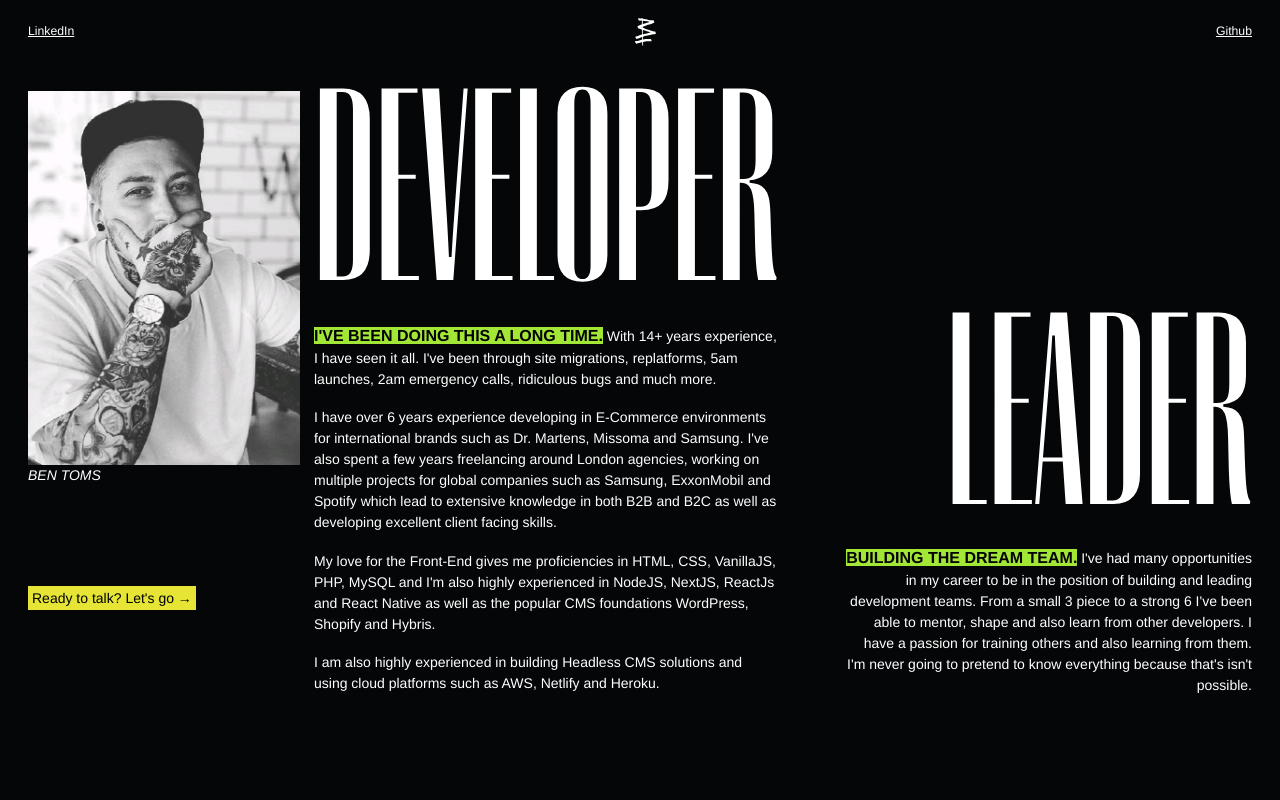
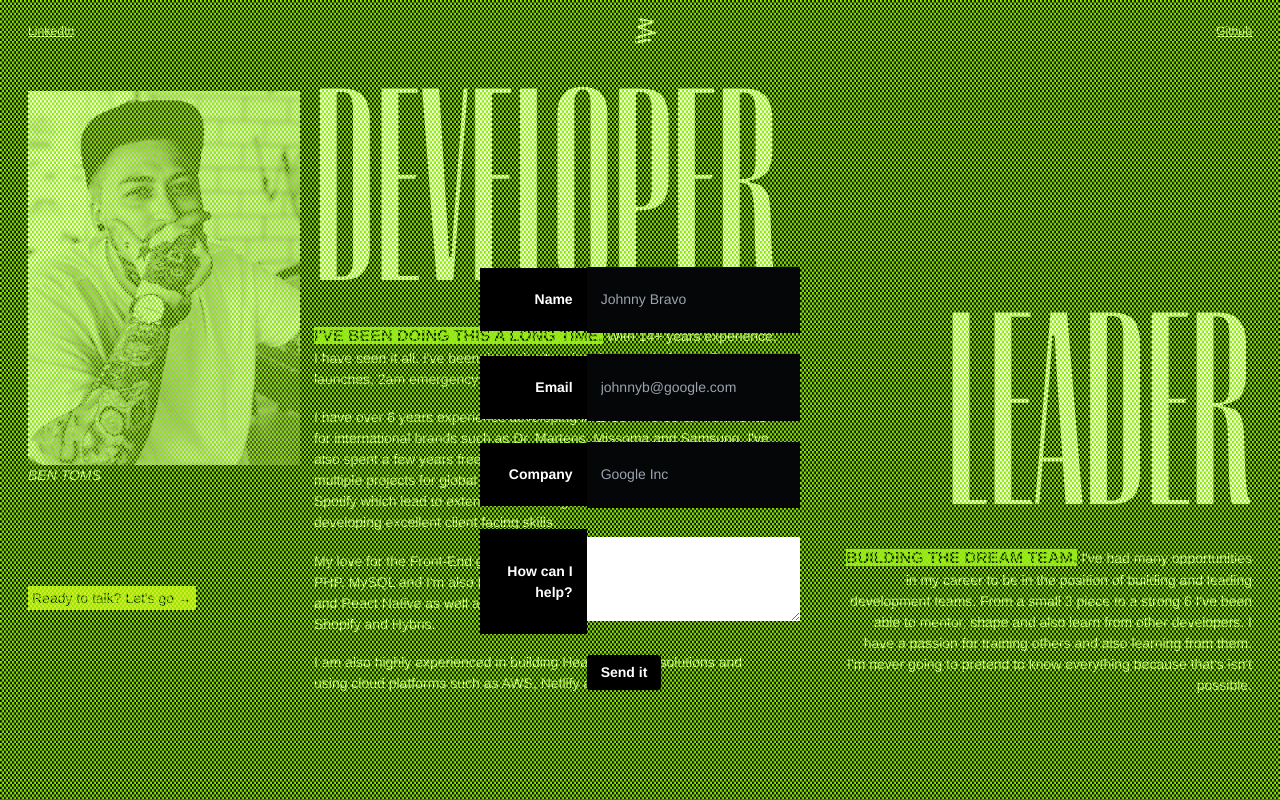
Before and after one commit to bentoms-dev/portfolio, a Next.js app: page / in a window 1280 px wide. Shown: the top 800 px of the page. Built offline with nearby package versions, Linux system fonts and the light colour scheme; a web font is replaced by a local one.

Commit message:
added form

```diff
--- a/components/about.js
+++ b/components/about.js
@@ -2,10 +2,14 @@ import Image from 'next/image'
 import Link from 'next/link'
 import me from '.././public/ben-toms-2.jpeg'
 import styles from '../styles/Home.module.css'
+import Form from './form'
 
 export default function About() {
     return (
     <div className='container'>
+        <div className='overlay__tiled'>
+            <Form/>
+        </div>
         <div className={styles.container}>
             <div className='grid grid-cols-1 lg:grid-cols-3 justify-items-end mb-10 lg:mb-28'>
                 <div className='grid grid-cols-1 md:grid-cols-3 col-span-2'>
--- /dev/null
+++ b/components/form.js
@@ -0,0 +1,158 @@
+export default function Form() {
+
+    // Handles the submit event on form submit.
+    const handleSubmit = async (event) => {
+        // Stop the form from submitting and refreshing the page.
+        event.preventDefault()
+
+        // Get data from the form.
+        const data = {
+            name: event.target.name.value,
+            company: event.target.company.value,
+            email: event.target.email.value,
+            message: event.target.message.value
+        }
+
+        // Send the data to the server in JSON format.
+        const JSONdata = JSON.stringify(data)
+
+        // API endpoint where we send form data.
+        const endpoint = '/api/form'
+
+        // Form the request for sending data to the server.
+        const options = {
+        // The method is POST because we are sending data.
+        method: 'POST',
+        // Tell the server we're sending JSON.
+        headers: {
+            'Content-Type': 'application/json',
+        },
+        // Body of the request is the JSON data we created above.
+        body: JSONdata,
+        }
+
+        // Send the form data to our forms API on Vercel and get a response.
+        const response = await fetch(endpoint, options)
+
+        // Get the response data from server as JSON.
+        // If server returns the name submitted, that means the form works.
+        const result = await response.json()
+        console.log(`Is this your full name: ${result.data}`)
+    }
+
+    return (
+        <div className='grid grid-cols-1 w-1/4 h-1/3 form'>
+            <form className="w-full max-w-lg">
+                <div className="md:flex md:items-center mb-6">
+                    <div className="md:w-1/3">
+                        <label className="block bg-black text-white py-6  font-bold md:text-right mb-1 md:mb-0 pr-4" htmlFor="inline-full-name">
+                            Name
+                        </label>
+                    </div>
+                    <div className="md:w-2/3">
+                        <input className="appearance-none w-full py-7 px-4 text-white leading-tight focus:outline-none focus:text-black focus:bg-white focus:border-white" id="inline-full-name" type="text" placeholder="Johnny Bravo"/>
+                    </div>
+                </div>
+                <div className="md:flex md:items-center mb-6">
+                    <div className="md:w-1/3">
+                        <label className="block bg-black text-white py-6 font-bold md:text-right mb-1 md:mb-0 pr-4" htmlFor="inline-email">
+                            Email
+                        </label>
+                    </div>
+                    <div className="md:w-2/3">
+                        <input className="appearance-none w-full py-7 px-4 text-white leading-tight focus:outline-none focus:text-black focus:bg-white focus:border-white" id="inline-email" type="email" placeholder="johnnyb@google.com"/>
+                    </div>
+                </div>
+                <div className="md:flex md:items-center mb-6">
+                    <div className="md:w-1/3">
+                        <label className="block bg-black text-white py-6 font-bold md:text-right mb-1 md:mb-0 pr-4" htmlFor="inline-company">
+                            Company
+                        </label>
+                    </div>
+                    <div className="md:w-2/3">
+                        <input className="appearance-none w-full py-7 px-4 text-white leading-tight focus:outline-none focus:text-black focus:bg-white focus:border-white" id="inline-company" type="company" placeholder="Google Inc"/>
+                    </div>
+                </div>
+                <div className="md:flex md:items-center mb-6">
+                    <div className="md:w-1/3">
+                        <label className="block bg-black text-white py-9 font-bold md:text-right mb-1 md:mb-0 pr-4" htmlFor="inline-message">
+                            How can I help?
+                        </label>
+                    </div>
+                    <div className="md:w-2/3">
+                        <textarea
+                        id='inline-message'
+                        name='message'
+                        className="appearance-none w-full py-7 px-4 text-white leading-tight focus:outline-none focus:text-black focus:bg-white focus:border-white"
+                        ></textarea>
+                    </div>
+                </div>
+
+                <div className="md:flex md:items-center">
+                    <div className="md:w-1/3"></div>
+                    <div className="md:w-2/3">
+                    <button className="shadow bg-black hover:bg-white hover:text-black focus:shadow-outline focus:outline-none text-white font-bold py-2 px-4 rounded" type="button">
+                        Send it
+                    </button>
+                    </div>
+                </div>
+            </form>
+
+            {/* <form
+            name="contact"
+            method="POST"
+            data-netlify="true"
+            className="px-8 pt-6 pb-8 mb-4">
+                <div className="grid">
+                    <div className="mb-4">
+                        <label
+                        htmlFor="name"
+                        className="block text-gray-700 text-sm font-bold mb-2">Name:</label>
+                        <input
+                        type="text"
+                        id="name"
+                        name="name"
+                        className="shadow appearance-none border rounded w-full py-2 px-3 text-gray-700 leading-tight focus:outline-none focus:shadow-outline" />
+                    </div>
+                    <div className="mb-4">
+                        <label
+                        htmlFor="company"
+                        className="block text-gray-700 text-sm font-bold mb-2">Company</label>
+                        <input
+                        type="text"
+                        id="company"
+                        name="company"
+                        className="shadow appearance-none border rounded w-full py-2 px-3 text-gray-700 leading-tight focus:outline-none focus:shadow-outline" />
+                    </div>
+                    <div className="mb-4">
+                        <label
+                        htmlFor="email"
+                        className="block text-gray-700 text-sm font-bold mb-2">Email</label>
+                        <input
+                        type="text"
+                        id="email"
+                        name="email"
+                        className="shadow appearance-none border rounded w-full py-2 px-3 text-gray-700 leading-tight focus:outline-none focus:shadow-outline" />
+                    </div>
+                    <div className="mb-4">
+                        <label
+                        className="block text-gray-700 text-sm font-bold mb-2"
+                        htmlFor="message">How can I help?</label>
+                        <textarea
+                        id='message'
+                        name='message'
+                        className="shadow appearance-none border rounded w-full py-2 px-3 text-gray-700 leading-tight focus:outline-none focus:shadow-outline"
+                        ></textarea>
+                    </div>
+                    <div className="flex items-center justify-between">
+                        <button
+                        className="bg-gray-500 hover:bg-gray-700 text-white font-bold py-2 px-4 rounded focus:outline-none focus:shadow-outline"
+                        type="submit">
+                            Send it
+                        </button>
+                    </div>
+                </div>
+            </form> */}
+        </div>
+    )
+}
--- a/styles/globals.css
+++ b/styles/globals.css
@@ -47,6 +47,11 @@ a {
 * {
   box-sizing: border-box;
 }
+
+label {
+  color: #000000;
+}
+
 .container {
   padding: 2rem;
   max-width: 2000px;
@@ -145,3 +150,31 @@ p {
     display: none;
   }
 }
+
+.overlay__tiled {
+  position: fixed;
+  top: 0;
+  left: 0;
+  z-index: 2000;
+  display: -webkit-box;
+  display: -webkit-flex;
+  display: -ms-flexbox;
+  display: flex;
+  width: 100%;
+  height: 100%;
+  -webkit-box-pack: center;
+  -webkit-justify-content: center;
+  -ms-flex-pack: center;
+  justify-content: center;
+  -webkit-box-align: center;
+  -webkit-align-items: center;
+  -ms-flex-align: center;
+  align-items: center;
+  background-image: url('./../public/overlay-tile.png');
+  background-position: 0 0;
+  background-size: 4px;
+}
+
+.form input {
+  background-color: #040607;
+}
```
Also changed, not shown: public/overlay-tile.png (added).
